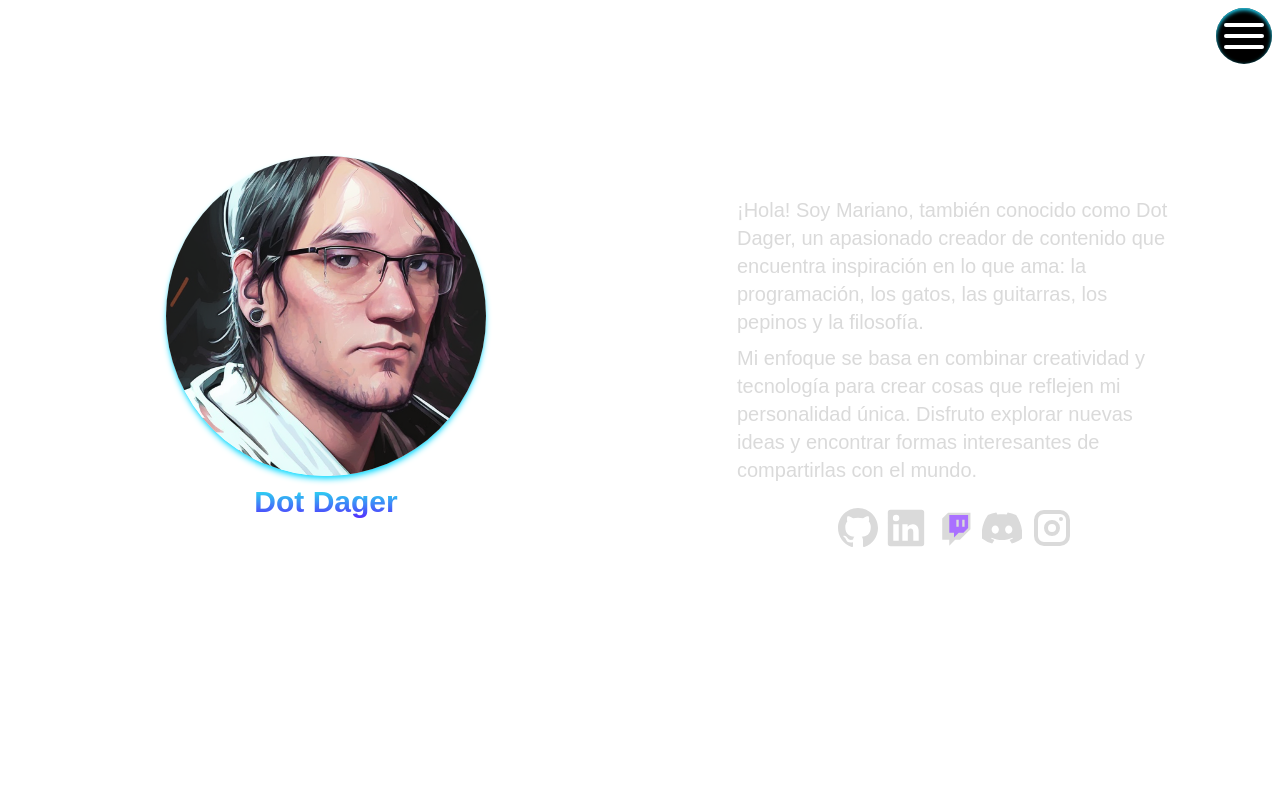
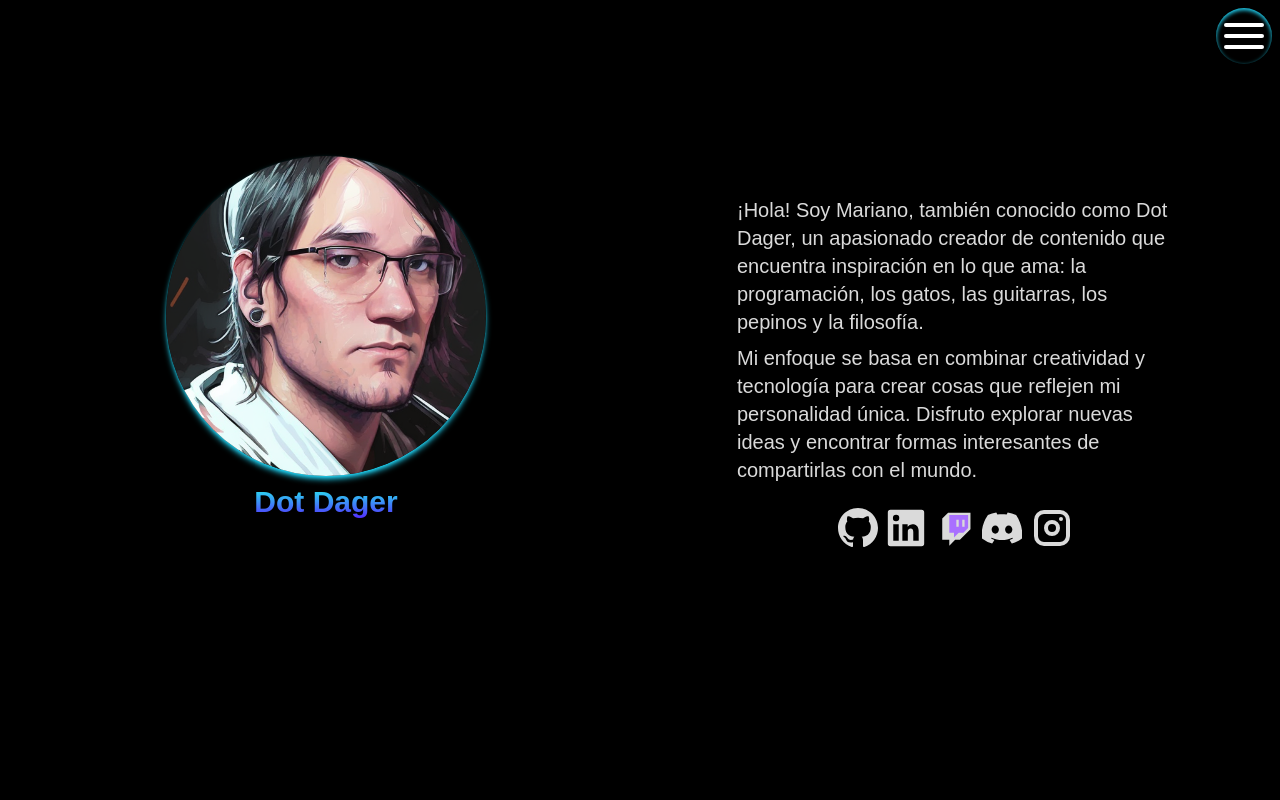
Before and after one commit to MLMarce/DotDagerNext, a Next.js app: page / in a window 1280 px wide. Shown: the top 800 px of the page. Built offline with nearby package versions, Linux system fonts and the light colour scheme.

Commit message:
fix bg color

```diff
--- a/src/app/layout.tsx
+++ b/src/app/layout.tsx
@@ -26,9 +26,9 @@ export default function RootLayout({
   children: React.ReactNode;
 }>) {
   return (
-    <html lang="en" className="dark">
+    <html lang="en">
       <body
-        className={`${geistSans.variable} ${geistMono.variable} antialiased scroll-hidden scroll-smooth transition`}
+        className={`${geistSans.variable} ${geistMono.variable} antialiased scroll-hidden scroll-smooth transitio`}
       >
         {children}
         <NavMenu />
--- a/src/app/page.tsx
+++ b/src/app/page.tsx
@@ -7,7 +7,7 @@ import Footer from "@/components/sections/Footer";
 export default function Home() {
   return (
       <main
-        className="flex flex-col w-screen h-max min-h-screen max-w-[1920px] m-auto text-colortext p-2 scroll-smooth"
+        className="flex flex-col w-screen h-max min-h-screen max-w-[1920px] m-auto text-colortext p-2 scroll-smooth bg-black"
       >
         <Hero />
         <Hobbies />
```
